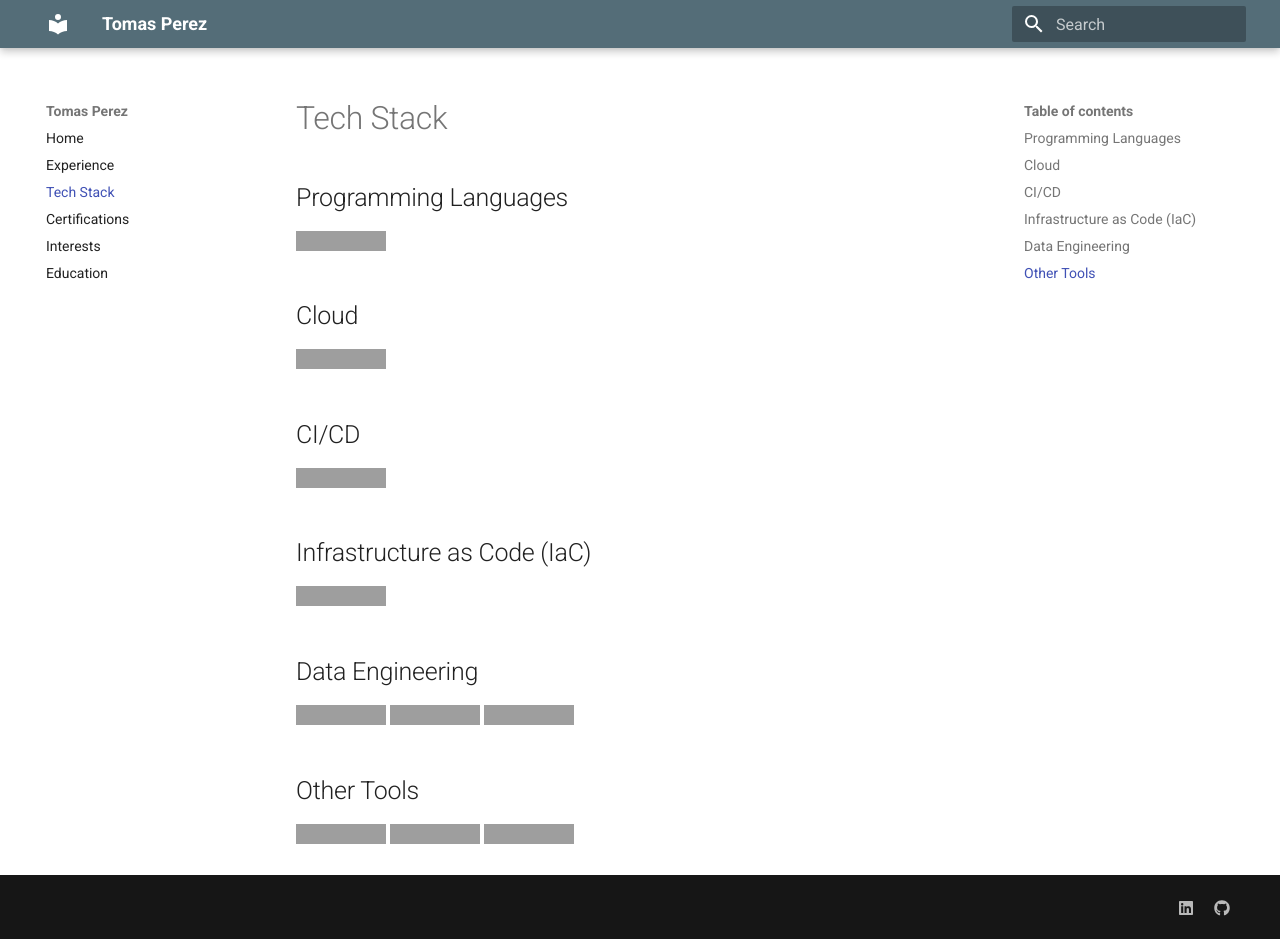
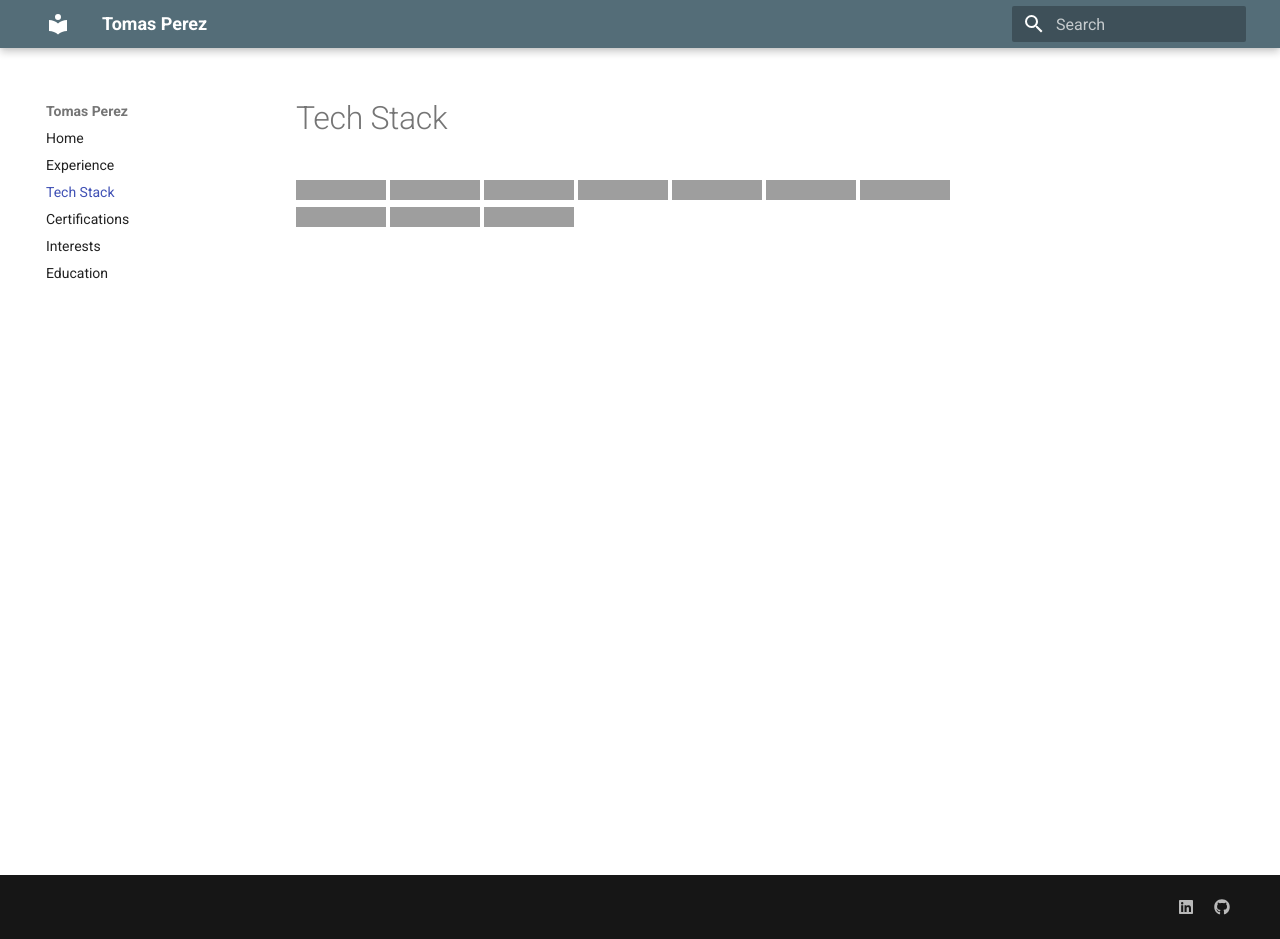
Before and after one commit to Tomperez98/blog, an MkDocs documentation site: the page built from docs/tech_stack.md, in a window 1280 px wide and 939 px high. Built offline with MkDocs 1.6.1 and Material for MkDocs 9.7.7, drawn with Linux system fonts in a browser that asks for light colours; grey boxes are pictures that could not be loaded.

Commit message:
Change the techstack format

```diff
--- a/docs/tech_stack.md
+++ b/docs/tech_stack.md
@@ -1,23 +1,12 @@
 # Tech Stack
 
-## Programming Languages
 ![python-logo](https://img.shields.io/badge/Python-FFD43B?style=for-the-badge&logo=python&logoColor=blue)
-
-## Cloud
 ![aws-logo](https://img.shields.io/badge/Amazon_AWS-FF9900?style=for-the-badge&logo=amazonaws&logoColor=white)
-
-## CI/CD
 ![github-actions-logo](https://img.shields.io/badge/GitHub_Actions-2088FF?style=for-the-badge&logo=github-actions&logoColor=white)
-
-## Infrastructure as Code (IaC)
 ![terraform-logo](https://img.shields.io/badge/Terraform-7B42BC?style=for-the-badge&logo=terraform&logoColor=white)
-
-## Data Engineering
 ![airflow-logo](https://img.shields.io/badge/Airflow-017CEE?style=for-the-badge&logo=Apache%20Airflow&logoColor=white)
 ![dbt-logo](https://img.shields.io/badge/dbt-FF694B?style=for-the-badge&logo=dbt&logoColor=white)
 ![databricks-logo](https://img.shields.io/badge/Databricks-FF3621?style=for-the-badge&logo=Databricks&logoColor=white)
-
-## Other Tools
 ![docker-logo](https://img.shields.io/badge/Docker-2CA5E0?style=for-the-badge&logo=docker&logoColor=white)
 ![fastapi-logo](https://img.shields.io/badge/fastapi-109989?style=for-the-badge&logo=FASTAPI&logoColor=white)
 ![pandas-logo](https://img.shields.io/badge/Pandas-2C2D72?style=for-the-badge&logo=pandas&logoColor=white)
```
